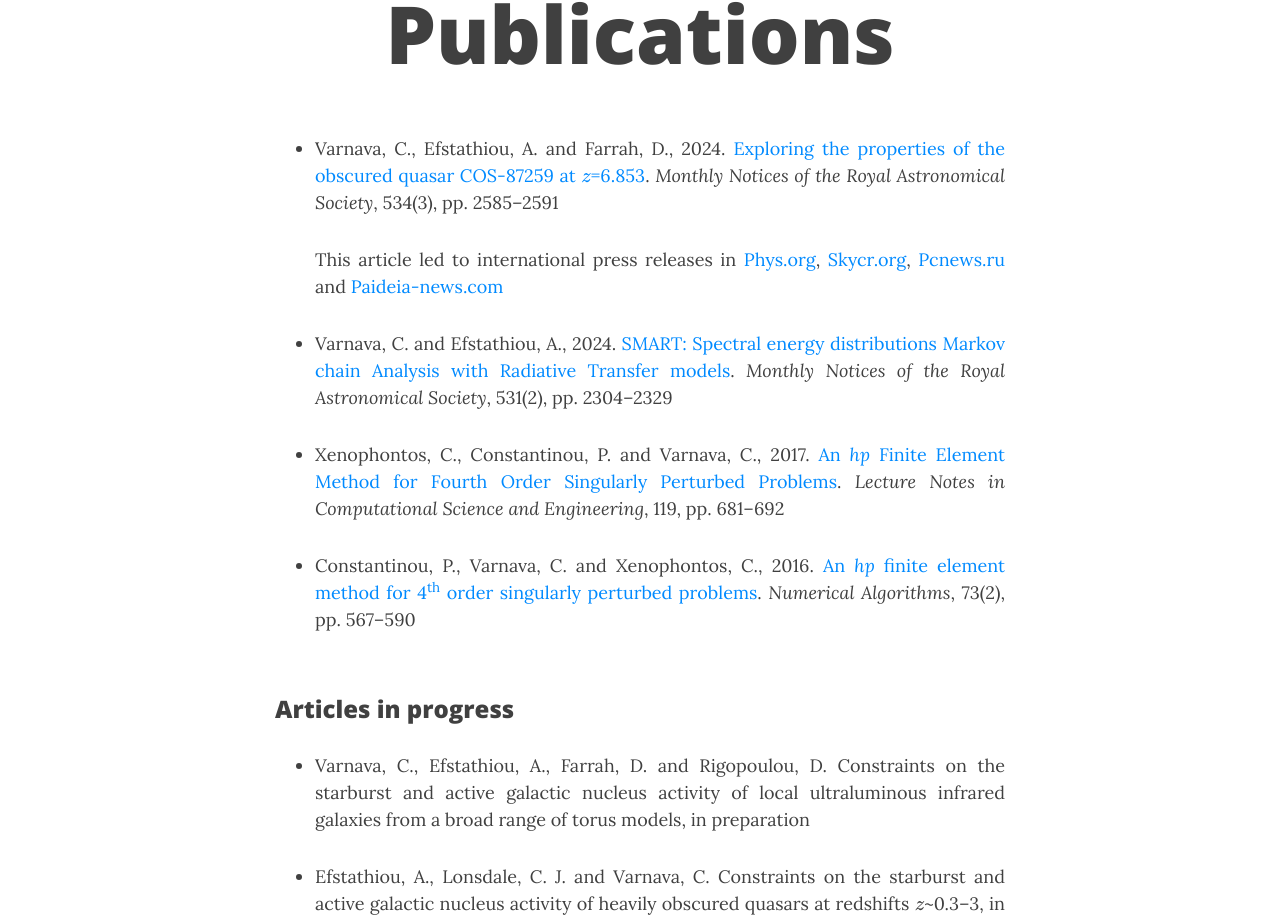
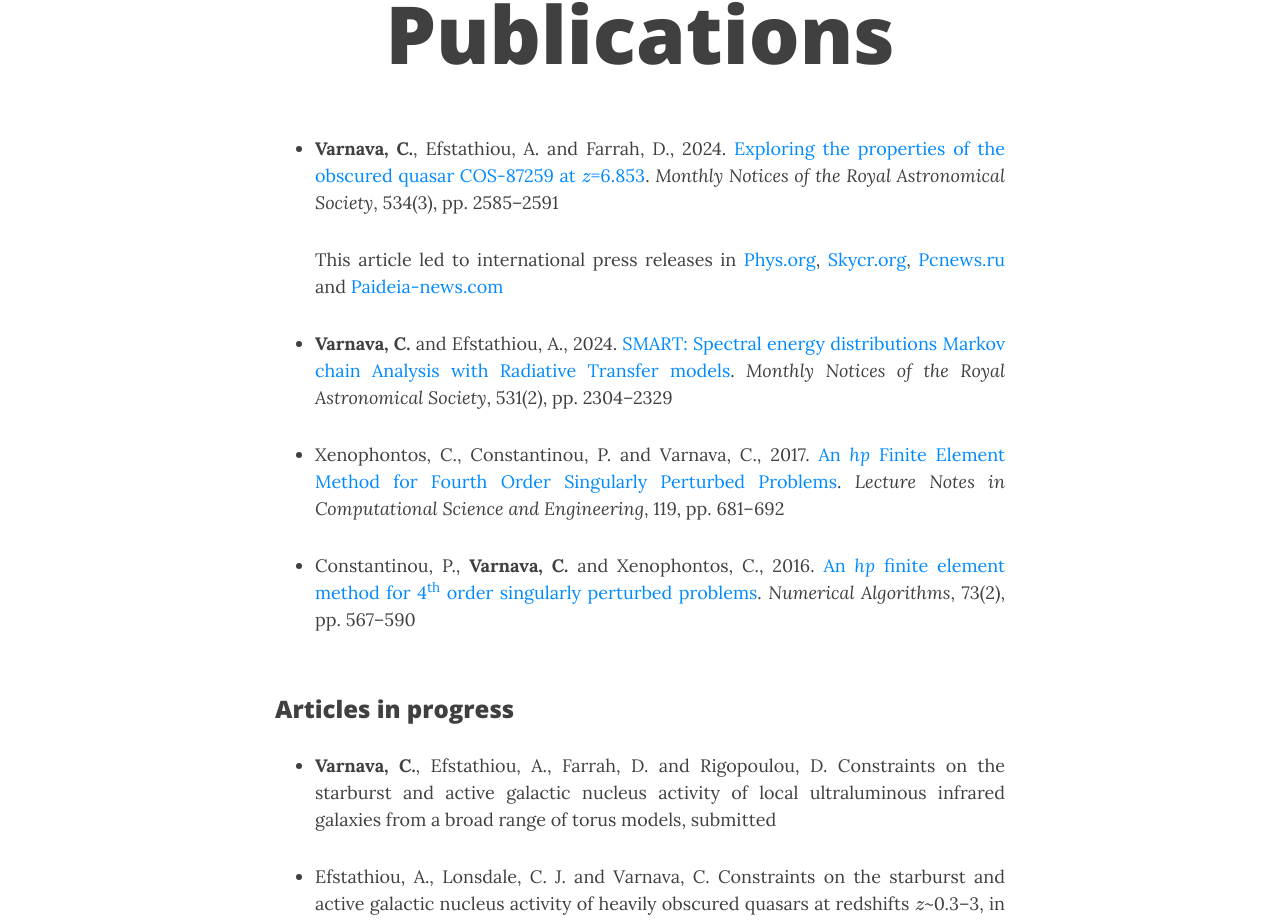
Before and after one commit to ch-var/ch-var.github.io, a Jekyll site: the page built from publications.html, in a window 1280 px wide and 1400 px high. Shown: the part 141-1061 px from the top of the window. Built offline with Jekyll 4.4.1, drawn with Linux system fonts in a browser that asks for light colours; formulas are drawn with MathJax 3.

Commit message:
Update publications.html

```diff
--- a/publications.html
+++ b/publications.html
@@ -5,20 +5,20 @@
 ---
 <p>
 <ul>
-<li align='justify'>Varnava, C., Efstathiou, A. and Farrah, D., 2024. <a href="https://doi.org/10.1093/mnras/stae2221">Exploring the properties of the obscured quasar COS-87259 at \(z\)=6.853</a>. <i>Monthly Notices of the Royal Astronomical Society</i>, 534(3), pp. 2585–2591</li>
+<li align='justify'><b>Varnava, C.</b>, Efstathiou, A. and Farrah, D., 2024. <a href="https://doi.org/10.1093/mnras/stae2221">Exploring the properties of the obscured quasar COS-87259 at \(z\)=6.853</a>. <i>Monthly Notices of the Royal Astronomical Society</i>, 534(3), pp. 2585–2591</li>
 <p align='justify'>This article led to international press releases in <a href="https://phys.org/news/2024-10-astronomers-explore-properties-obscured-hyperluminous.html">Phys.org</a>, <a href="https://skycr.org/2024/10/21/exploran-las-propiedades-de-un-cuasar-hiperluminoso-oscurecido/">Skycr.org</a>, <a href="https://pcnews.ru/news/astronomy_obnaruzili_sverhmassivnuu_cernuu_dyru_v_centre_galaktiki_cos_87259-1530160.html#gsc.tab=0">Pcnews.ru</a> and <a href="https://paideia-news.com/panepistimio-frederick/2024/11/11/ereynitria-toy-eyropaikoy-panepistimioy-meleta-ena-protogono-yperfoteino-kbazar">Paideia-news.com</a></p>
 <p>
-<li align='justify'>Varnava, C. and Efstathiou, A., 2024. <a href="https://doi.org/10.1093/mnras/stae1141">SMART: Spectral energy distributions Markov chain Analysis with Radiative Transfer models</a>. <i>Monthly Notices of the Royal Astronomical Society</i>, 531(2), pp. 2304–2329</li>
+<li align='justify'><b>Varnava, C.</b> and Efstathiou, A., 2024. <a href="https://doi.org/10.1093/mnras/stae1141">SMART: Spectral energy distributions Markov chain Analysis with Radiative Transfer models</a>. <i>Monthly Notices of the Royal Astronomical Society</i>, 531(2), pp. 2304–2329</li>
 <p>
 <li align='justify'>Xenophontos, C., Constantinou, P. and Varnava, C., 2017. <a href="https://doi.org/10.1007/978-3-319-65870-4_49">An <i>hp</i> Finite Element Method for Fourth Order Singularly Perturbed Problems</a>. <i>Lecture Notes in Computational Science and Engineering</i>, 119, pp. 681–692</li>
 <p>
-<li align='justify'>Constantinou, P., Varnava, C. and Xenophontos, C., 2016. <a href="https://doi.org/10.1007/s11075-016-0108-9">An <i>hp</i> finite element method for 4<sup>th</sup> order singularly perturbed problems</a>. <i>Numerical Algorithms</i>, 73(2), pp. 567–590</li>
+<li align='justify'>Constantinou, P., <b>Varnava, C.</b> and Xenophontos, C., 2016. <a href="https://doi.org/10.1007/s11075-016-0108-9">An <i>hp</i> finite element method for 4<sup>th</sup> order singularly perturbed problems</a>. <i>Numerical Algorithms</i>, 73(2), pp. 567–590</li>
 </ul>
 <br>
 <h3>Articles in progress</h3>
 <p>
 <ul>
-<li align='justify'>Varnava, C., Efstathiou, A., Farrah, D. and Rigopoulou, D. Constraints on the starburst and active galactic nucleus activity of local ultraluminous infrared galaxies from a broad range of torus models, in preparation</li>
+<li align='justify'><b>Varnava, C.</b>, Efstathiou, A., Farrah, D. and Rigopoulou, D. Constraints on the starburst and active galactic nucleus activity of local ultraluminous infrared galaxies from a broad range of torus models, submitted</li>
 <p>
 <li align='justify'>Efstathiou, A., Lonsdale, C. J. and Varnava, C. Constraints on the starburst and active galactic nucleus activity of heavily obscured quasars at redshifts \(z\)~0.3–3, in preparation</li>
 <p>
```
